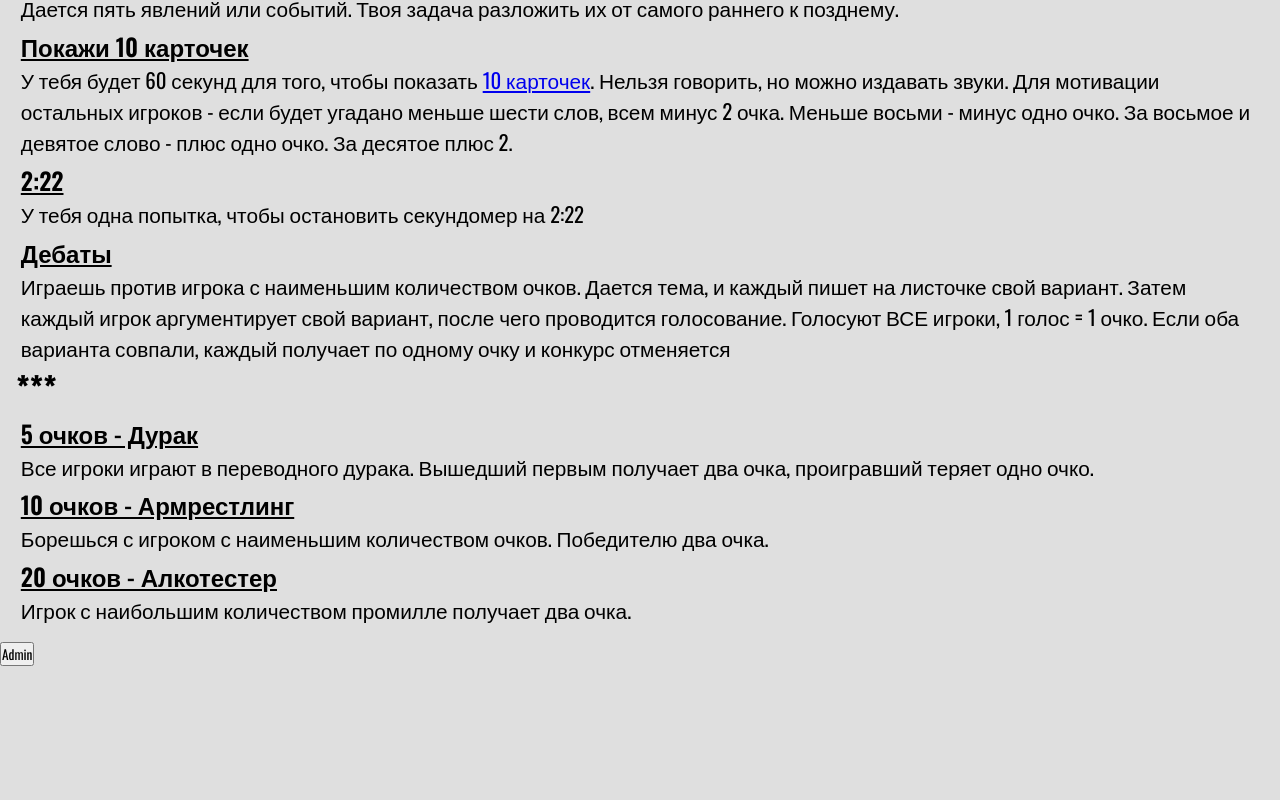
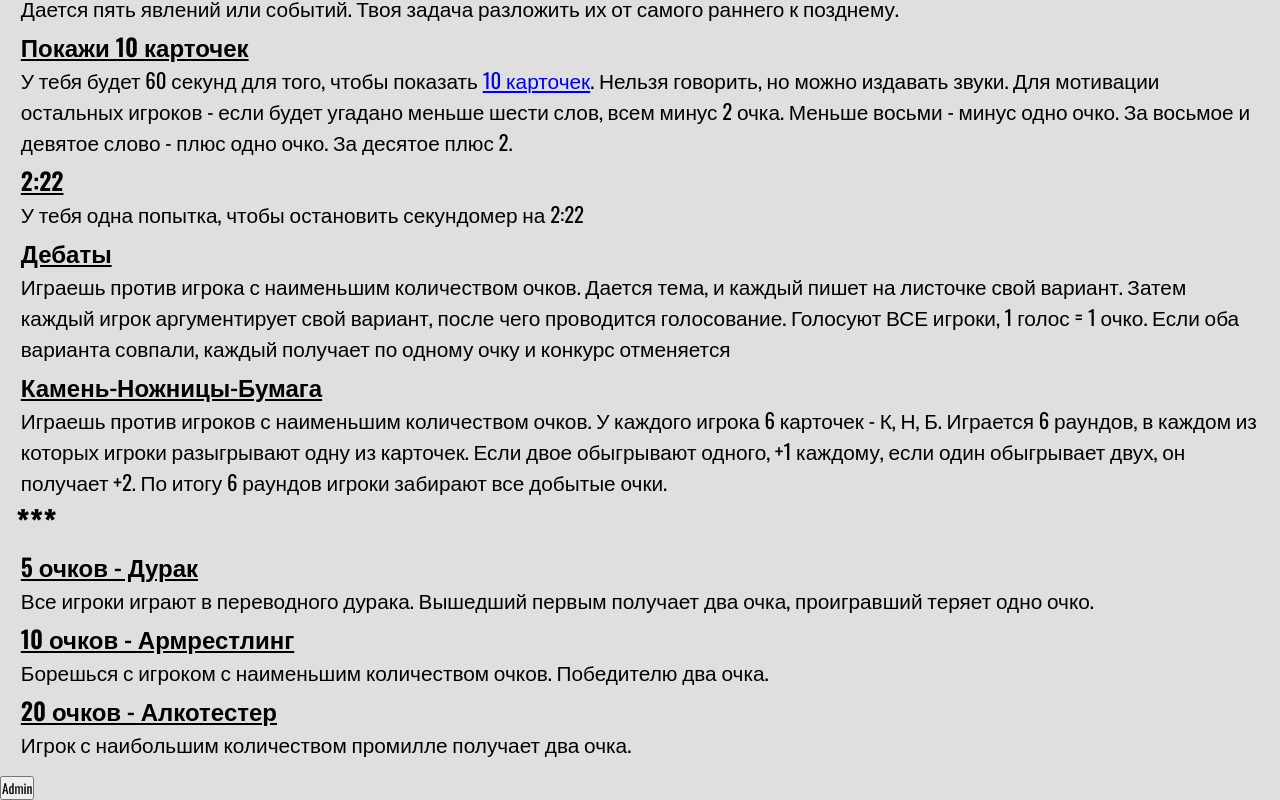
Before and after one commit to sleeveartist/boardgame-final, a React (Vite) app in the folder frontend/: page /rules in a window 1280 px wide. Shown: the part 3184-3984 px from the top of the page. Before the commit the page ends 3850 px from the top, so only its background shows below. Built offline with nearby package versions, Linux system fonts and the light colour scheme.

Commit message:
Update fiveSixTasks.jsx
new task (KHБ)

```diff
--- a/frontend/src/assets/tasks/fiveSixTasks.jsx
+++ b/frontend/src/assets/tasks/fiveSixTasks.jsx
@@ -35,6 +35,11 @@ const fiveSixTasks = [
         taskName: "Дебаты",
         taskDescription: "Играешь против игрока с наименьшим количеством очков. Дается тема, и каждый пишет на листочке свой вариант. Затем каждый игрок аргументирует свой вариант, после чего проводится голосование. Голосуют ВСЕ игроки, 1 голос = 1 очко. Если оба варианта совпали, каждый получает по одному очку и конкурс отменяется",
         stopwatch: false
+    },
+    {
+        taskName: "Камень-Ножницы-Бумага",
+        taskDescription: "Играешь против игроков с наименьшим количеством очков. У каждого игрока 6 карточек - К, Н, Б. Играется 6 раундов, в каждом из которых игроки разыгрывают одну из карточек. Если двое обыгрывают одного, +1 каждому, если один обыгрывает двух, он получает +2. По итогу 6 раундов игроки забирают все добытые очки.",
+        stopwatch: false
     }
 ]
 
```
